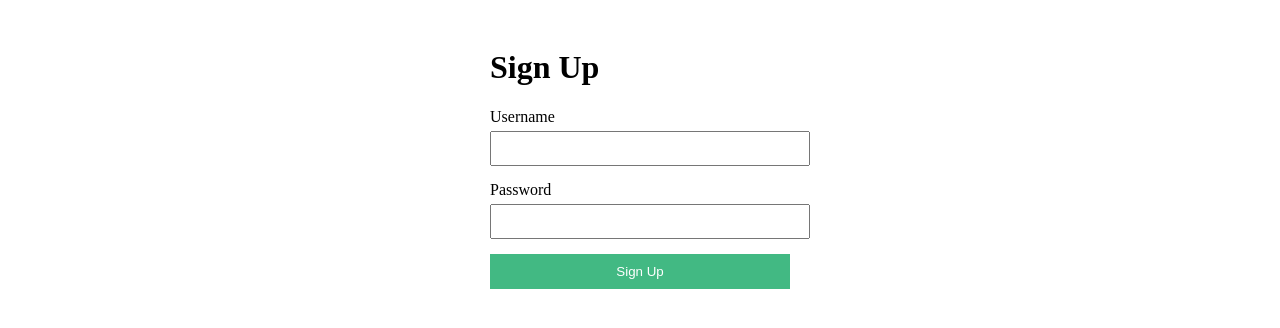
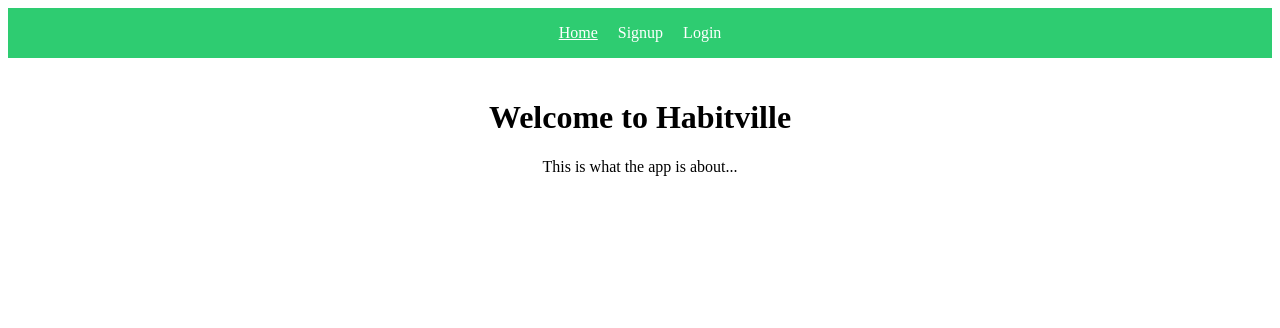
Before and after one commit to Mujahidul46/Habitville, a Vue app in the folder habitville_frontend/: page / in a window 1280 px wide. Shown: the top 328 px of the page. Built offline with nearby package versions, Linux system fonts and the light colour scheme.

Commit message:
Navbar not working

```diff
--- a/habitville_frontend/src/App.vue
+++ b/habitville_frontend/src/App.vue
@@ -1,20 +1,15 @@
 <template>
   <div id="app">
-    <UserSignup/>
+    <NavBar />
+    <router-view />
   </div>
 </template>
 
 <script>
-import UserSignup from './components/UserSignup.vue'
+import NavBar from './components/NavBar.vue'
 
 export default {
   name: 'App',
-  components: {
-    UserSignup
-  }
+  components: { NavBar },
 }
 </script>
-
-<style>
-
-</style>
--- /dev/null
+++ b/habitville_frontend/src/components/HomePage.vue
@@ -0,0 +1,19 @@
+<template>
+    <div class="home-container">
+        <h1>Welcome to Habitville</h1>
+        <p>This is what the app is about...</p>
+    </div>
+</template>
+
+<script>
+    export default {
+        name: 'HomePage'
+    };
+</script>
+
+<style scoped>
+    .home-container {
+    padding: 20px;
+    text-align: center;
+    }
+</style>
--- /dev/null
+++ b/habitville_frontend/src/components/NavBar.vue
@@ -0,0 +1,40 @@
+<template>
+    <nav class="navbar">
+      <router-link to="/">Home</router-link>
+      <router-link to="/signup">Signup</router-link>
+      <span class="inactive-link">Login</span> <!-- Not clickable for now -->
+    </nav>
+</template>
+
+<script>
+    export default {
+        name: 'NavBar'
+    };
+</script>
+
+<style scoped>
+    .navbar {
+    background-color: #2ecc71; /* Green background */
+    padding: 1rem;
+    display: flex;
+    justify-content: center;
+    }
+
+    .navbar a,
+    .navbar .inactive-link {
+    margin: 0 10px;
+    color: white;
+    text-decoration: none;
+    cursor: pointer;
+    }
+
+    .navbar a.router-link-exact-active,
+    .navbar a:hover {
+    text-decoration: underline;
+    }
+
+    .inactive-link {
+    color: #cccccc;
+    cursor: default;
+    }
+</style>
--- a/habitville_frontend/src/components/UserSignup.vue
+++ b/habitville_frontend/src/components/UserSignup.vue
@@ -19,6 +19,7 @@
   import axios from 'axios';
 
   export default {
+    name: 'UserSignup',
     data() {
       return {
         username: '',
@@ -34,12 +35,9 @@
         axios.post('http://127.0.0.1:8000/accounts/signup/', userData)
           .then(response => {
             console.log(response.data);
-            // Redirect to login or another page upon successful signup
-            // this.$router.push('/login');
           })
           .catch(error => {
             console.error(error);
-            // Handle errors, such as showing an error message to the user
           });
       }
     }
--- a/habitville_frontend/src/router/index.js
+++ b/habitville_frontend/src/router/index.js
@@ -1,19 +1,21 @@
 import { createRouter, createWebHistory } from 'vue-router';
+import HomePage from '@/components/HomePage.vue';
 import UserSignup from '@/components/UserSignup.vue';
 
+const router = createRouter({
+  history: createWebHistory(),
+  routes: [
+    {
+      path: '/',
+      name: 'HomePage',
+      component: HomePage
+    },
+    {
+      path: '/signup',
+      name: 'UserSignup',
+      component: UserSignup
+    }
+  ]
+})
 
-const routes = [
-  {
-    path: '/signup',
-    name: 'UserSignup',
-    component: UserSignup,
-  },
-  // add more routes here
-];
-
-const router = createRouter({
-  history: createWebHistory(process.env.BASE_URL),
-  routes,
-});
-
-export default router;
+export default router
```
Also changed, not shown: habitville_frontend/src/main.js (+4 -8 lines), 2 other files (tests, documents, lock files or other folders). Lines whose indentation alone changed are shown as unchanged.
